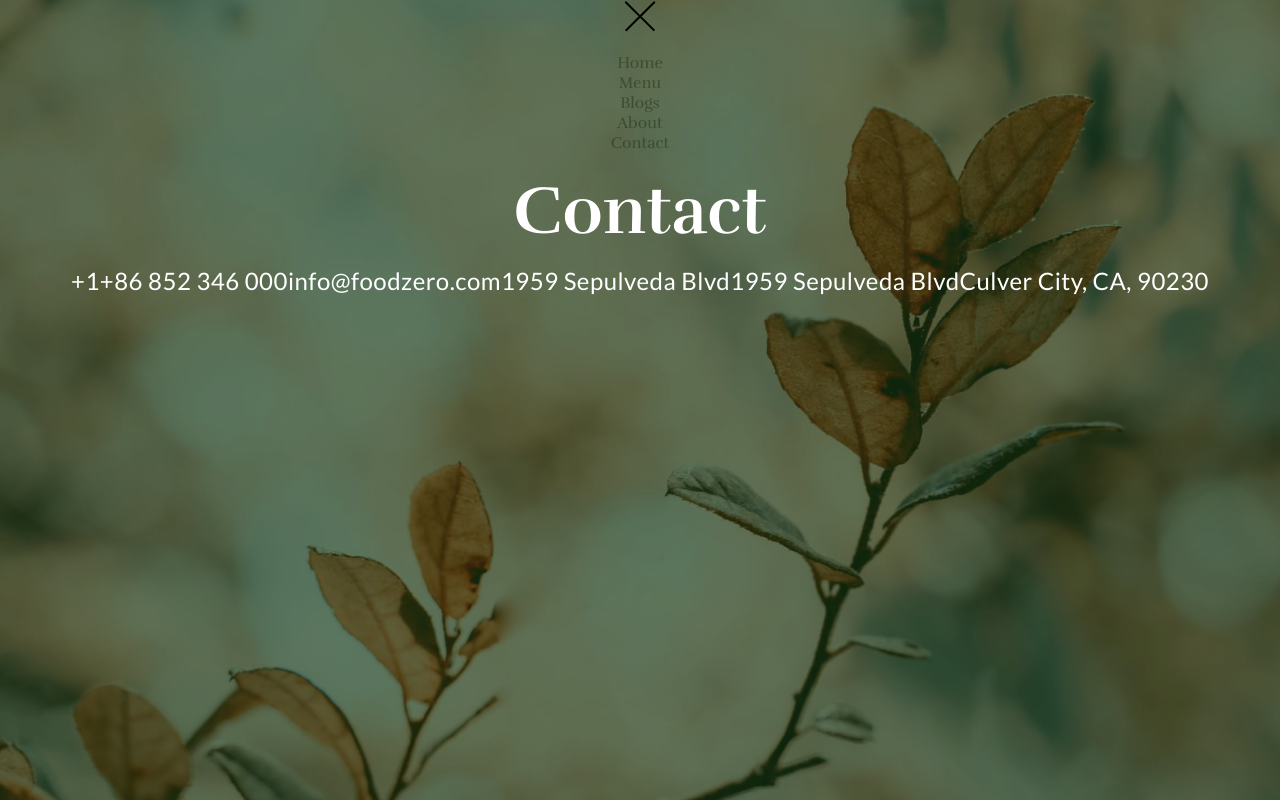
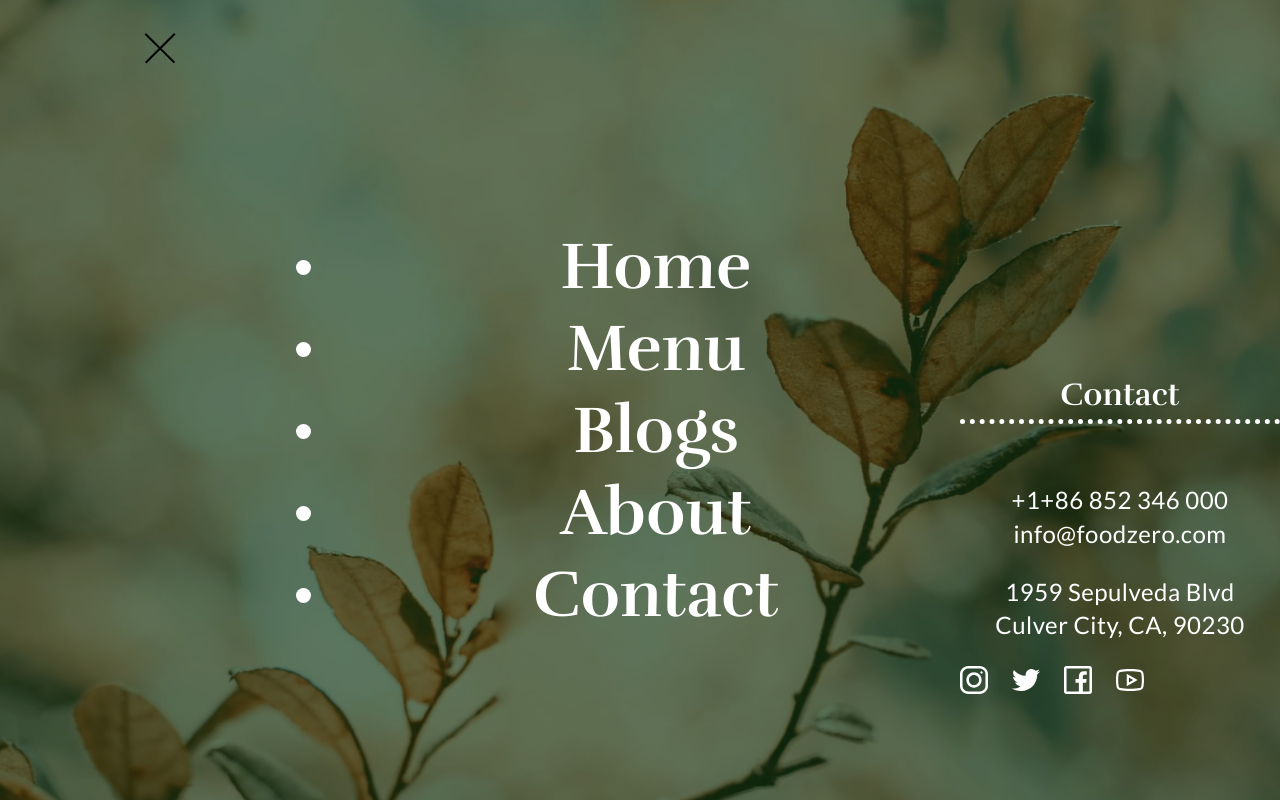
Before and after one commit to sonia-ko/food-zero, a React (Create React App) app: page / in a window 1280 px wide. Built offline with nearby package versions, Linux system fonts and the light colour scheme; grey boxes are pictures that could not be loaded.

Commit message:
add some navigation styling

```diff
--- a/src/components/general/Copyright/Copyright.module.css
+++ b/src/components/general/Copyright/Copyright.module.css
@@ -11,11 +11,6 @@
   align-items: center;
 }
 
-.icons {
-  display: flex;
-  column-gap: 1.5rem;
-}
-
 .text {
   font-weight: 400;
   font-size: 1.5rem;
--- a/src/components/general/Copyright/Copyright.tsx
+++ b/src/components/general/Copyright/Copyright.tsx
@@ -2,22 +2,15 @@ import React from 'react';
 import classes from './Copyright.module.css';
 
 import { copyrightText } from '../../../static/websiteData';
-import IconYouTube from '../Icons/IconYouTube';
-import IconTwitter from '../Icons/IconTwitter';
-import IconFacebook from '../Icons/IconFacebook';
-import IconInstagram from '../Icons/IconInstagram';
+
+import SocialIconsContainer from '../SocialIconsContainer/SocialIconsContainer';
 
 const Copyright: React.FC = () => {
   return (
     <div className={`${classes.container}`}>
       <div className={`container ${classes.innerContainer}`}>
         <p className={classes.text}>{copyrightText}</p>
-        <div className={classes.icons}>
-          <IconInstagram />
-          <IconTwitter />
-          <IconFacebook />
-          <IconYouTube />
-        </div>
+        <SocialIconsContainer />
       </div>
     </div>
   );
--- a/src/components/general/Navigation/Navigation.module.css
+++ b/src/components/general/Navigation/Navigation.module.css
@@ -11,4 +11,74 @@
   width: 100%;
   height: 100%;
   background-color: rgba(19, 56, 15, 0.616);
+  display: flex;
 }
+
+.buttonContainer {
+  width: 20%;
+  padding: 2rem;
+  justify-self: flex-start;
+}
+
+.button:hover {
+  cursor: pointer;
+}
+
+.navigationContainer {
+  width: 50%;
+  padding-top: 20vh;
+  justify-self: flex-start;
+}
+
+.navigationList {
+  color: #fff;
+  text-decoration: none;
+  font-family: 'Rufina';
+  font-style: normal;
+  font-weight: 700;
+  font-size: 4.125rem;
+  line-height: 5.125rem;
+  /* list-style-type: disc; */
+}
+
+.listItem {
+  position: relative;
+  padding-left: 2rem;
+}
+
+.listItem:hover {
+  cursor: pointer;
+  color: #9caa00;
+}
+
+.listItem::before {
+  content: '';
+  position: absolute;
+  height: 15px;
+  width: 15px;
+  top: 0;
+  bottom: 0;
+  margin: auto;
+  background-color: #fff;
+  border-radius: 50%;
+  display: inline-block;
+  left: -1.5rem;
+}
+
+.contactsContainer {
+  justify-self: flex-end;
+  width: 20rem;
+  padding-top: 45vh;
+}
+
+.contactTitle {
+  font-weight: 700;
+  font-size: 2rem;
+  line-height: 3rem;
+  border-bottom: 5px dotted #fff;
+}
+
+.contacts {
+  display: flex;
+  flex-direction: column;
+}
--- a/src/components/general/Navigation/Navigation.tsx
+++ b/src/components/general/Navigation/Navigation.tsx
@@ -1,4 +1,8 @@
 import React from 'react';
+import { Link } from 'react-router-dom';
+
+import { websiteNavigation } from '../../../static/websiteData';
+
 import classes from './Navigation.module.css';
 import {
   phoneNumber,
@@ -8,6 +12,7 @@ import {
   state,
   zipCode,
 } from '../../../static/restaurantData';
+import SocialIconsContainer from '../SocialIconsContainer/SocialIconsContainer';
 
 import background from '../../../assets/general/menu-background.png';
 import closeMenuBtn from '../../../assets/general/close-menu-btn.png';
@@ -22,31 +27,39 @@ const Navigation: React.FC<NavigationProps> = ({ onNavigationClose }) => {
       className={classes.container}
     >
       <div className={classes.innerContainer}>
-        <div>
-          <button onClick={onNavigationClose}>
+        <div className={classes.buttonContainer}>
+          <button className={classes.button} onClick={onNavigationClose}>
             <img src={closeMenuBtn} alt='Close Menu' />
           </button>
         </div>
-        <nav>
-          <ul>
-            <li>Home</li>
-            <li>Menu</li>
-            <li>Blogs</li>
-            <li>About</li>
-            <li>Contact</li>
+        <nav className={classes.navigationContainer}>
+          <ul className={classes.navigationList}>
+            {websiteNavigation.map((item) => {
+              return (
+                <li
+                  key={`navigation-${item.title}`}
+                  className={classes.listItem}
+                >
+                  <Link onClick={onNavigationClose} to={item.path}>
+                    {item.title}
+                  </Link>
+                </li>
+              );
+            })}
           </ul>
         </nav>
-        <div>
-          <h3>Contact</h3>
-          <p>
-            <span>{phoneNumber}</span>
-            <span>{email}</span>
+        <div className={classes.contactsContainer}>
+          <h3 className={classes.contactTitle}>Contact</h3>
+          <p className={classes.contacts}>
+            <span className='pt-medium'>{phoneNumber}</span>
+            <span className='pb-small'>{email}</span>
+
             <span>{address}</span>
-            <span>{address}</span>
-            <span>
+            <span className='pb-small'>
               {city}, {state}, {zipCode}
             </span>
           </p>
+          <SocialIconsContainer />
         </div>
       </div>
     </div>
--- /dev/null
+++ b/src/components/general/SocialIconsContainer/SocialIconsContainer.module.css
@@ -0,0 +1,4 @@
+.icons {
+  display: flex;
+  column-gap: 1.5rem;
+}
--- /dev/null
+++ b/src/components/general/SocialIconsContainer/SocialIconsContainer.tsx
@@ -0,0 +1,20 @@
+import React from 'react';
+import classes from './SocialIconsContainer.module.css';
+
+import IconYouTube from '../Icons/IconYouTube';
+import IconTwitter from '../Icons/IconTwitter';
+import IconFacebook from '../Icons/IconFacebook';
+import IconInstagram from '../Icons/IconInstagram';
+
+const SocialIconsContainer: React.FC = () => {
+  return (
+    <div className={classes.icons}>
+      <IconInstagram />
+      <IconTwitter />
+      <IconFacebook />
+      <IconYouTube />
+    </div>
+  );
+};
+
+export default SocialIconsContainer;
--- a/src/components/general/header/Header.tsx
+++ b/src/components/general/header/Header.tsx
@@ -14,7 +14,6 @@ const Header: React.FC<HeaderProps> = ({ onMenuOpen }) => {
       <div className={classes.innerContainer}>
         <div className={classes.headerPart}>
           <img src={Logo} className={classes.logo} alt='Food Zero' />
-
           <HamburgerMenuIcon onClick={onMenuOpen} />
         </div>
         <div className={classes.headerPart}>
--- a/src/index.css
+++ b/src/index.css
@@ -103,6 +103,15 @@ ul {
   padding: 0;
 }
 
+a {
+  text-decoration: none;
+  color: inherit;
+}
+
+a:visited {
+  color: inherit;
+}
+
 .fullWidthImage {
   width: 100%;
 }
--- a/src/static/websiteData.ts
+++ b/src/static/websiteData.ts
@@ -4,10 +4,6 @@
 //         <li className={classes.listItem}>Culver City, CA, 90230</li>
 
 export const copyrightText = '© 2020 Zero Inc. All rights Reserved';
-
-// https://ibb.co/J3rQJwz
-// https: //ibb.co/hFSW7wW
-// https: //ibb.co/9HnFTGX
 
 export const topFeedbacks = [
   {
@@ -32,3 +28,11 @@ export const topFeedbacks = [
     authorTitle: 'Cook',
   },
 ];
+
+export const websiteNavigation = [
+  { title: 'Home', path: '/' },
+  { title: 'Menu', path: '/menu' },
+  { title: 'Blogs', path: '/blogs' },
+  { title: 'About', path: '/about' },
+  { title: 'Contact', path: '/contact' },
+];
```
